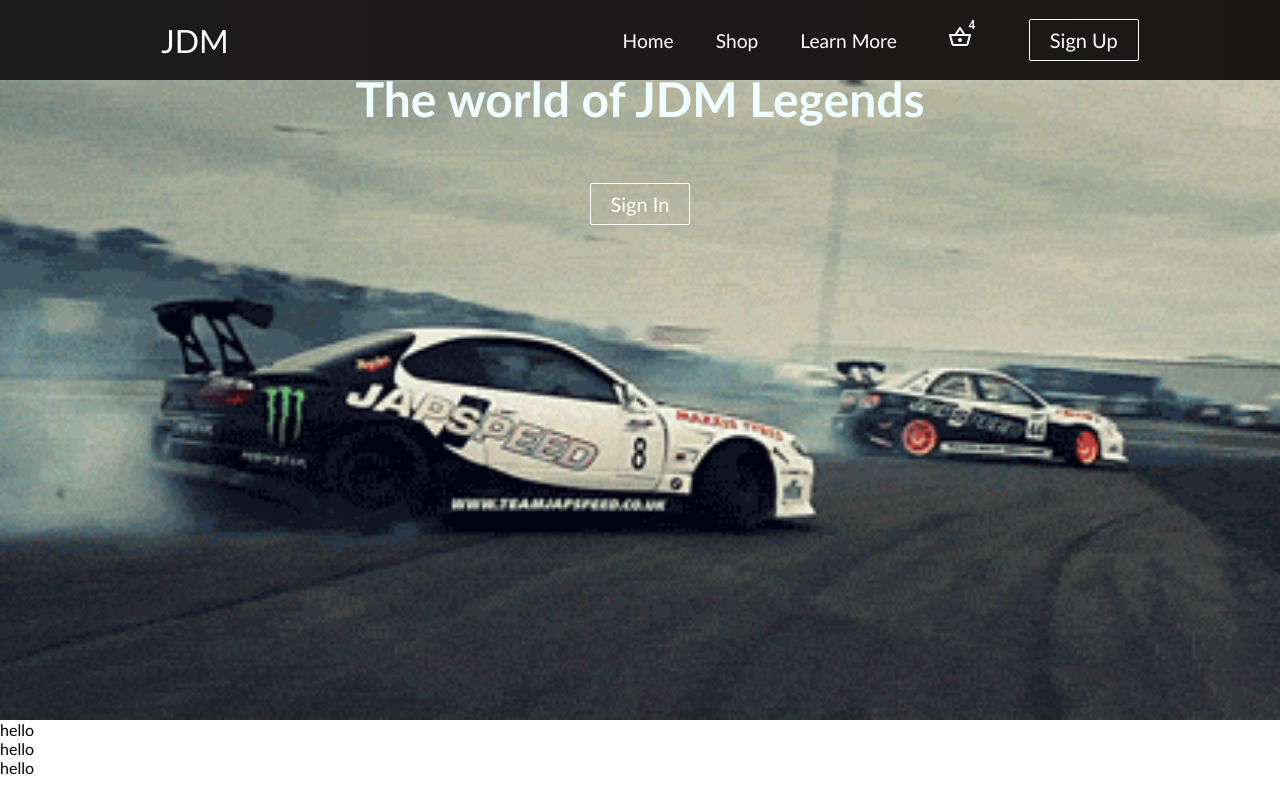
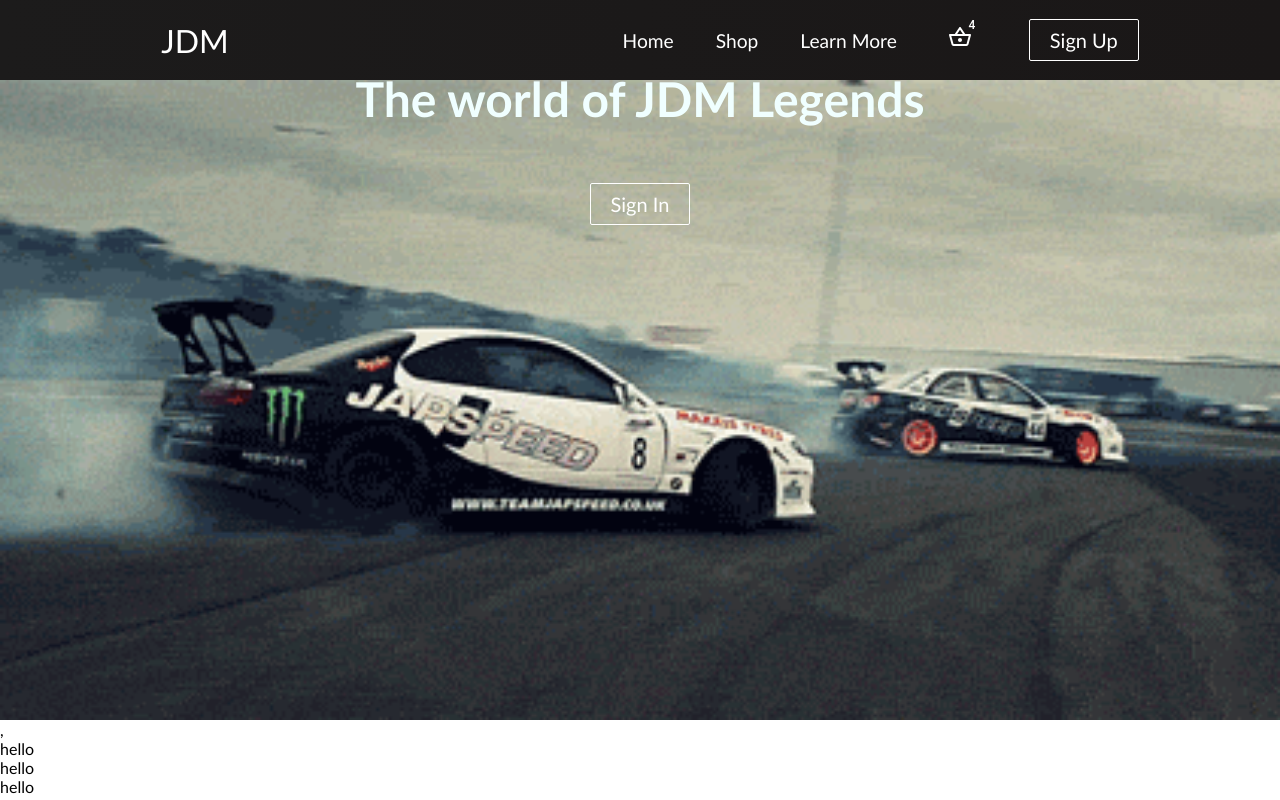
Before and after one commit to lhaykus/React-Jdm-website, a React (Create React App) app: page /#/ in a window 1280 px wide. Built offline with nearby package versions, Linux system fonts and the light colour scheme.

Commit message:
got navbar and hero image and catergories to all show up and sign in page to wokr

```diff
--- a/src/App.js
+++ b/src/App.js
@@ -9,7 +9,6 @@
   return (
     <div>
     <Navbar />
-    <HeroImage />
     <Routes>
        <Route path = '/' element ={<Home />} />
        <Route path = '/login' element={<Login />} />
--- a/src/components/Navbar.js
+++ b/src/components/Navbar.js
@@ -6,6 +6,7 @@
 import '../App.css';
 import styled from 'styled-components';
 import { Badge } from '@material-ui/core';
+import HeroImage from './HeroImage';
 
 
 
@@ -56,11 +57,13 @@
                         {button && <Button buttonStyle='btn--outline'>Sign Up</Button>}
 
 
+
                     </div>
                 </div>
             </nav>
+
         </>
-        // <Container>Navbar</Container>
+
     )
 }
 
--- a/src/pages/Home.jsx
+++ b/src/pages/Home.jsx
@@ -5,10 +5,12 @@
 
 const Home = () => {
   return (
-    <Navbar />,
+    <div>
     <HeroImage />,
-    <Categories />
-  )
+    <Categories/>
+    </div>
+
+  );
 }
 
 export default Home;
```
